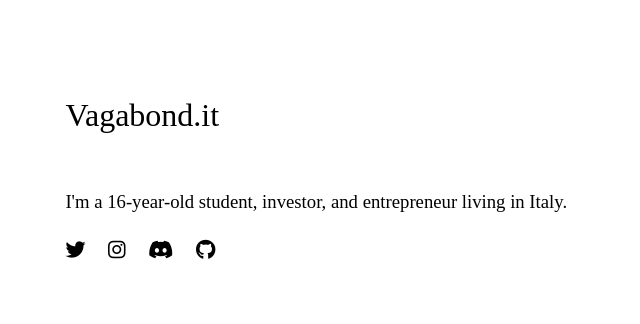
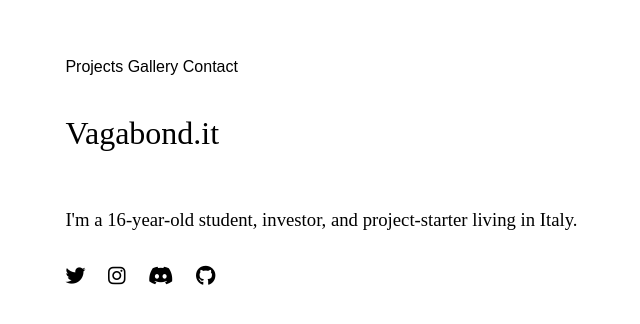
Before and after one commit to aridutilh/personalwebsite, a plain HTML site: page index.html in a window 1280 px wide. Shown: the part 110-434 px from the top of the page, without its empty margins (213-853 px from the left). Drawn offline with Linux system fonts and the light colour scheme.

Commit message:
trying to fix the mess I made

```diff
--- a/index.html
+++ b/index.html
@@ -1,5 +1,6 @@
 <!DOCTYPE html>
 <html>
+
   <head>
 
     <title> Vagabond.it </title>
@@ -11,18 +12,49 @@
     <script src="https://kit.fontawesome.com/22859885a2.js" crossorigin="anonymous"></script>
   </head>
 
+
+
+
   <body>
+
     <div class="main">
+      <a href="page2.html" <h4>
+        <light>Projects</light>
+
+
+        <a href="page3.html" <h4>
+          <light>Gallery</light>
+
+          <a href="page4.html" <h4>
+            <light>Contact</light>
+
+            </h4>
+          </a>
           <h1> Vagabond.it </h1>
-         <h3> I'm a 16-year-old student, investor, and entrepreneur living in Italy.
+          <h3> I'm a 16-year-old student, investor, and project-starter living in Italy.
           </h3>
 
           <div id="icon-container">
+            <a href="https://twitter.com/vagabond_it">
+              <iclasstwitter>
                 <i class="fab fa-twitter fa-lg"></i>
+
+            </a>
+
+            <a href="https://instagram.com/vagabond.it">
+              <iclassinstagram>
                 <i class="fab fa-instagram fa-lg"></i>
+            </a>
+
+            <a href="https://discord.gg/photography">
+              <iclassdiscord>
                 <i class="fab fa-discord fa-lg"></i>
+            </a>
+
+            <a href="https://github.com/vagabondit">
+              <iclassgithub>
                 <i class="fab fa-github fa-lg"></i>
-  </div>
+            </a>
 
 
           </div>
@@ -30,4 +62,5 @@
 
 
   </body>
+
 </html>
```
Lines whose indentation alone changed are shown as unchanged.
